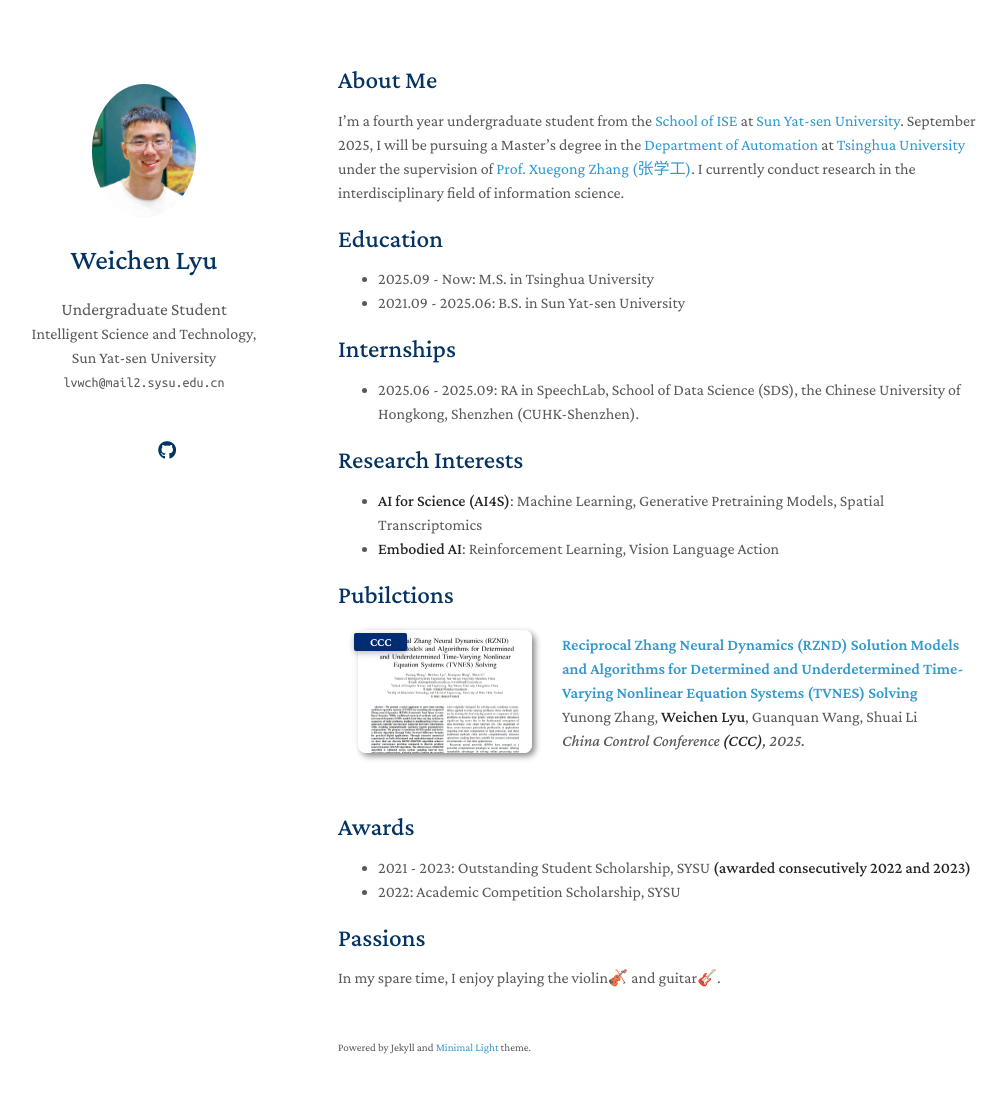
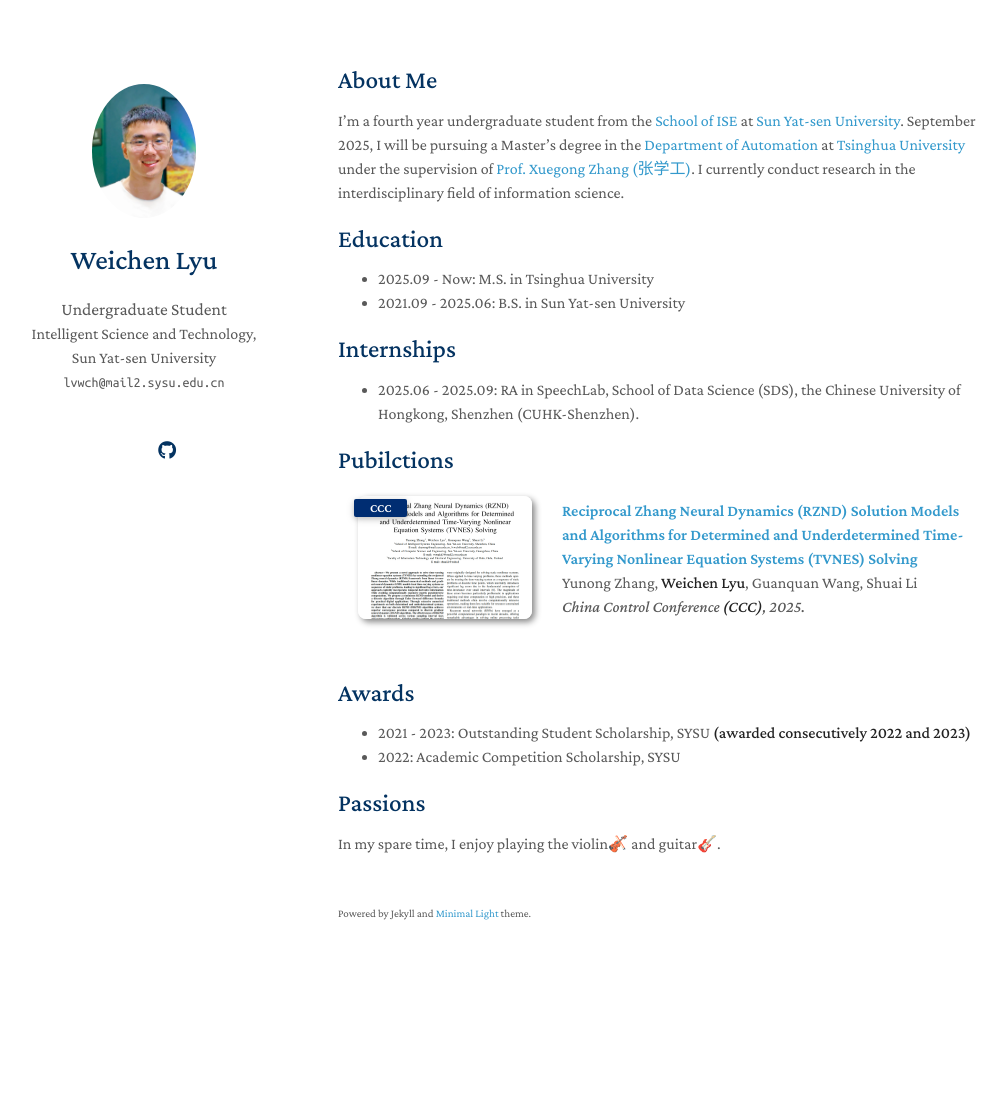
Before and after one commit to Matthew-Lyu/Matthew-Lyu.github.io, a Jekyll site: the page built from index.md, in a window 1280 px wide and 1128 px high. Shown: the top 1093 px of the window, without its empty margins (132-1139 px from the left). Built offline with Jekyll 4.4.1, drawn with Linux system fonts in a browser that asks for light colours; a style sheet for code colours, icons or effects is not loaded; our own code applies the rules of GitHub Pages for plain Markdown files.

Commit message:
[index]:Update

```diff
--- a/index.md
+++ b/index.md
@@ -17,10 +17,10 @@
 
 - 2025.06 - 2025.09: RA in SpeechLab, School of Data Science (SDS), the Chinese University of Hongkong, Shenzhen (CUHK-Shenzhen).
 
-## Research Interests
+<!-- ## Research Interests
 
 - **AI for Science (AI4S)**: Machine Learning, Generative Pretraining Models, Spatial Transcriptomics
-- **Embodied AI**: Reinforcement Learning, Vision Language Action
+- **Embodied AI**: Reinforcement Learning, Vision Language Action  -->
 
 <!-- ## News
 
```
